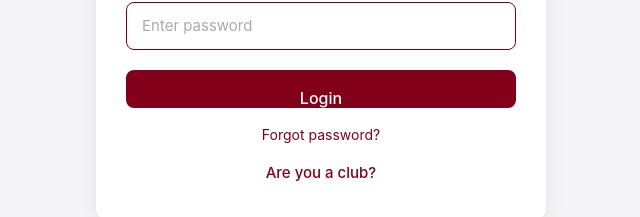
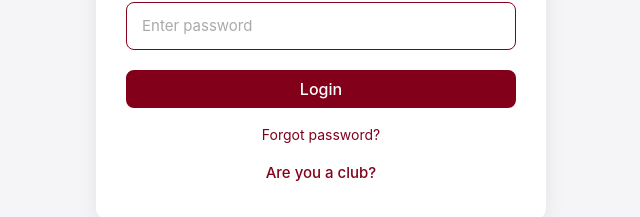
Before and after one commit to Janjirala-Srikar/Seminar_Hall, a React (Vite) app in the folder client/: page /signin in a window 1280 px wide. Shown: the part 420-637 px from the top of the page, without its empty margins (319-959 px from the left). Built offline with nearby package versions, Linux system fonts and the light colour scheme.

Commit message:
updated signin

```diff
--- a/client/src/components/SignIn/signin.css
+++ b/client/src/components/SignIn/signin.css
@@ -253,7 +253,7 @@
     color: white;
     border: 2px solid #82001A;
     border-radius: 8px;
-    padding: 14px 20px;
+    padding: 1px 20px;
     font-size: 16px;
     font-weight: 500;
     cursor: pointer;
```
